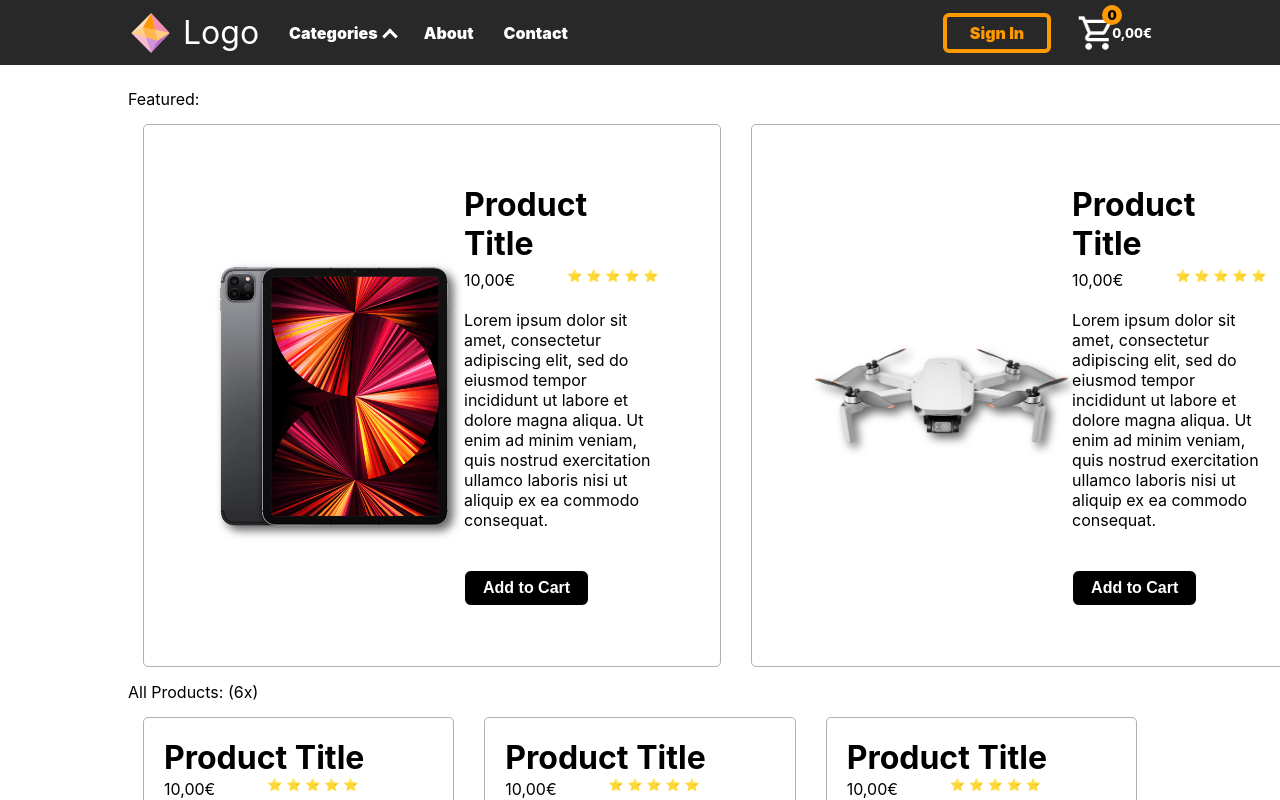
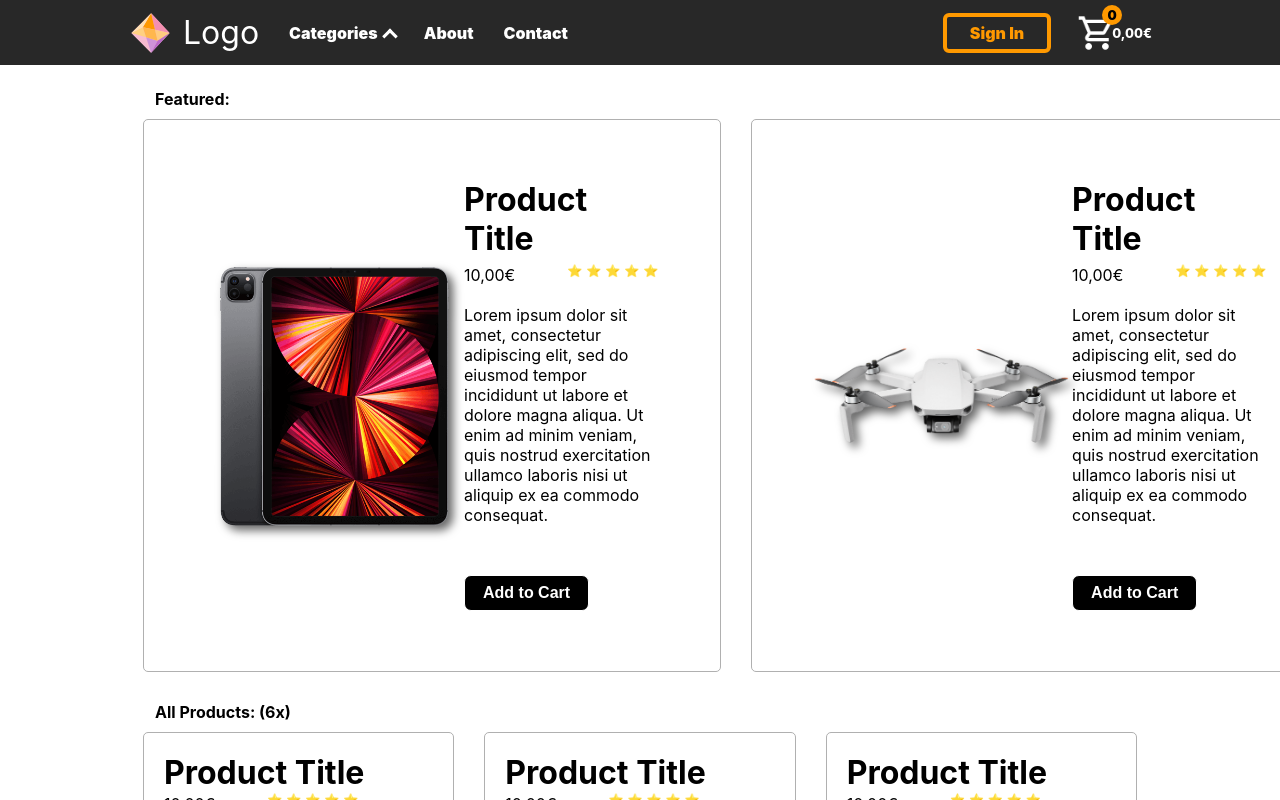
Before and after one commit to Elias227/React-webstore, a React (Create React App) app: page / in a window 1280 px wide. Shown: the top 800 px of the page. Built offline with nearby package versions, Linux system fonts and the light colour scheme.

Commit message:
small fixes with products list name

```diff
--- a/src/components/Products/Product.css
+++ b/src/components/Products/Product.css
@@ -1,9 +1,19 @@
-
+/* --- home --- */
 .home__row {
     width: 80%;
     max-width: 100em;
     margin: 0 auto;
     display: flex;
+}
+
+/* list name */
+.products-list-name-container {
+  margin-left: 30px;
+  margin-top: 15px;
+  margin-bottom: -5px;
+}
+.products-list-name {
+  font-weight: bold;
 }
 
 /* --- parent container --- */
--- a/src/components/Products/Product_Big.css
+++ b/src/components/Products/Product_Big.css
@@ -41,7 +41,7 @@
 /* --- product description --- */
 
 .product__big-description {
-  margin-bottom: 40px;
+  margin-bottom: 50px;
 }
 
 /* --- image --- */
```
